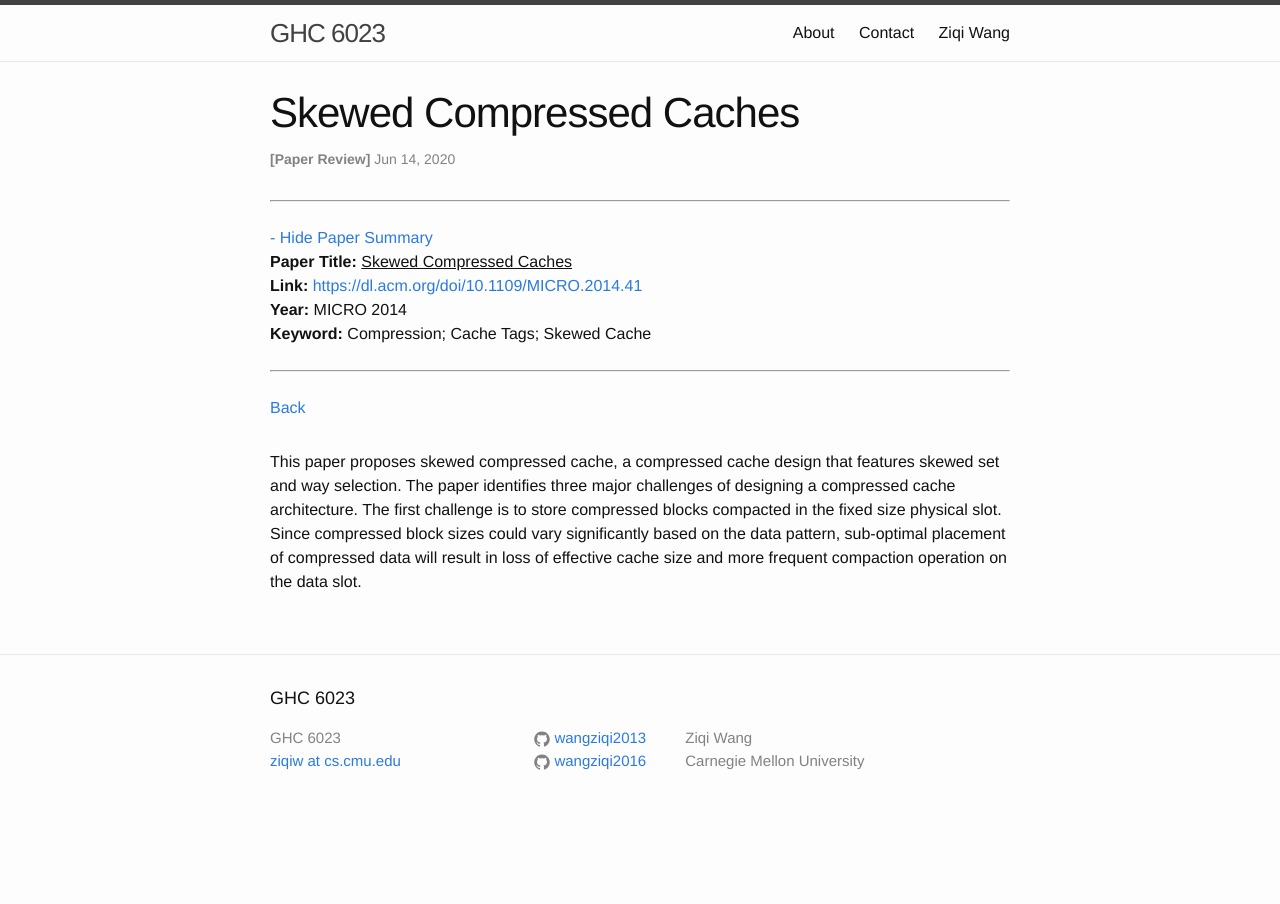
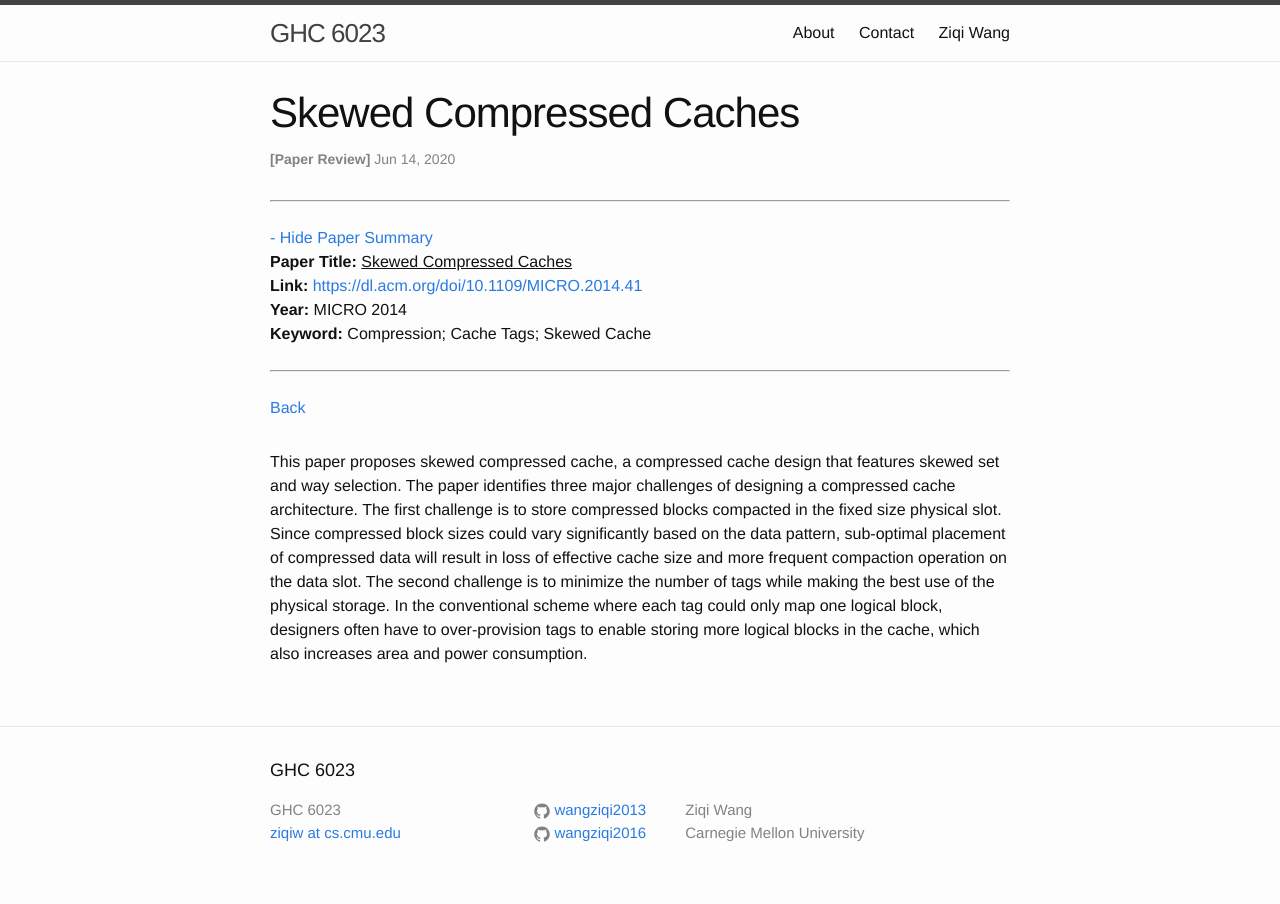
Before and after one commit to wangziqi2013/wangziqi2013.github.io, a Jekyll site: the page built from _posts/2020-06-13-skewed-compressed-cache.markdown, in a window 1280 px wide. Built offline with Jekyll 4.4.1, drawn with Linux system fonts in a browser that asks for light colours.

Commit message:
Adding second challenge

```diff
--- a/_posts/2020-06-13-skewed-compressed-cache.markdown
+++ b/_posts/2020-06-13-skewed-compressed-cache.markdown
@@ -17,4 +17,7 @@ This paper proposes skewed compressed cache, a compressed cache design that feat
 The paper identifies three major challenges of designing a compressed cache architecture. The first challenge is to
 store compressed blocks compacted in the fixed size physical slot. Since compressed block sizes could vary significantly
 based on the data pattern, sub-optimal placement of compressed data will result in loss of effective cache size and
-more frequent compaction operation on the data slot.
+more frequent compaction operation on the data slot. The second challenge is to minimize the number of tags while making
+the best use of the physical storage. In the conventional scheme where each tag could only map one logical block,
+designers often have to over-provision tags to enable storing more logical blocks in the cache, which also increases
+area and power consumption.
```
